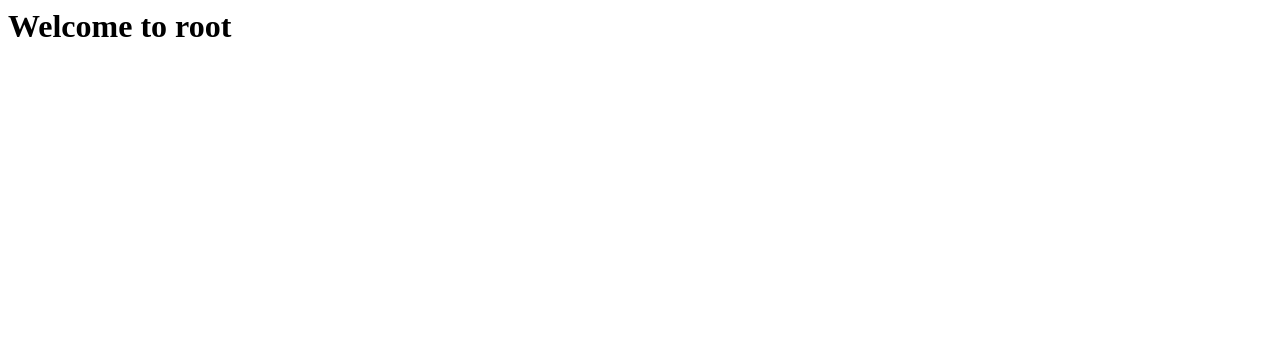
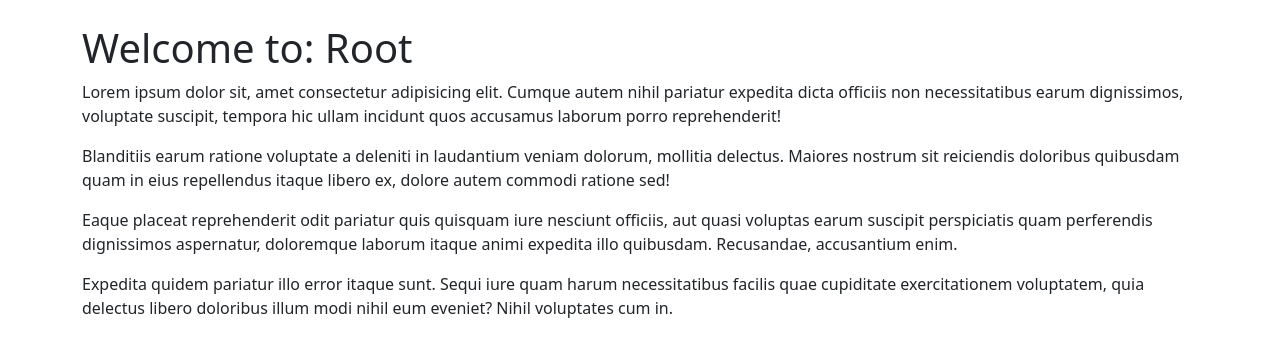
Before and after one commit to egls/publishing-pages, a plain HTML site: page index.html in a window 1280 px wide. Drawn offline with nearby package versions, Linux system fonts and the light colour scheme.

Commit message:
Updated html page

```diff
--- a/index.html
+++ b/index.html
@@ -1 +1,19 @@
-<h1>Welcome to root </h1>
+<!DOCTYPE html>
+<html lang="en">
+<head>
+    <meta charset="UTF-8">
+    <meta name="viewport" content="width=device-width, initial-scale=1.0">
+    <link href="https://cdn.jsdelivr.net/npm/bootstrap@5.3.3/dist/css/bootstrap.min.css" rel="stylesheet" integrity="sha384-QWTKZyjpPEjISv5WaRU9OFeRpok6YctnYmDr5pNlyT2bRjXh0JMhjY6hW+ALEwIH" crossorigin="anonymous">
+    <title>Github Pages</title>
+</head>
+<body>
+    <main class="container mt-4">
+        <h1 class=""text-primary>Welcome to: Root</h1>
+        <p>Lorem ipsum dolor sit, amet consectetur adipisicing elit. Cumque autem nihil pariatur expedita dicta officiis non necessitatibus earum dignissimos, voluptate suscipit, tempora hic ullam incidunt quos accusamus laborum porro reprehenderit!</p>
+        <p>Blanditiis earum ratione voluptate a deleniti in laudantium veniam dolorum, mollitia delectus. Maiores nostrum sit reiciendis doloribus quibusdam quam in eius repellendus itaque libero ex, dolore autem commodi ratione sed!</p>
+        <p>Eaque placeat reprehenderit odit pariatur quis quisquam iure nesciunt officiis, aut quasi voluptas earum suscipit perspiciatis quam perferendis dignissimos aspernatur, doloremque laborum itaque animi expedita illo quibusdam. Recusandae, accusantium enim.</p>
+        <p>Expedita quidem pariatur illo error itaque sunt. Sequi iure quam harum necessitatibus facilis quae cupiditate exercitationem voluptatem, quia delectus libero doloribus illum modi nihil eum eveniet? Nihil voluptates cum in.</p>
+    </main>
+    <script src="https://cdn.jsdelivr.net/npm/bootstrap@5.3.3/dist/js/bootstrap.bundle.min.js" integrity="sha384-YvpcrYf0tY3lHB60NNkmXc5s9fDVZLESaAA55NDzOxhy9GkcIdslK1eN7N6jIeHz" crossorigin="anonymous"></script>
+</body>
+</html>
```
